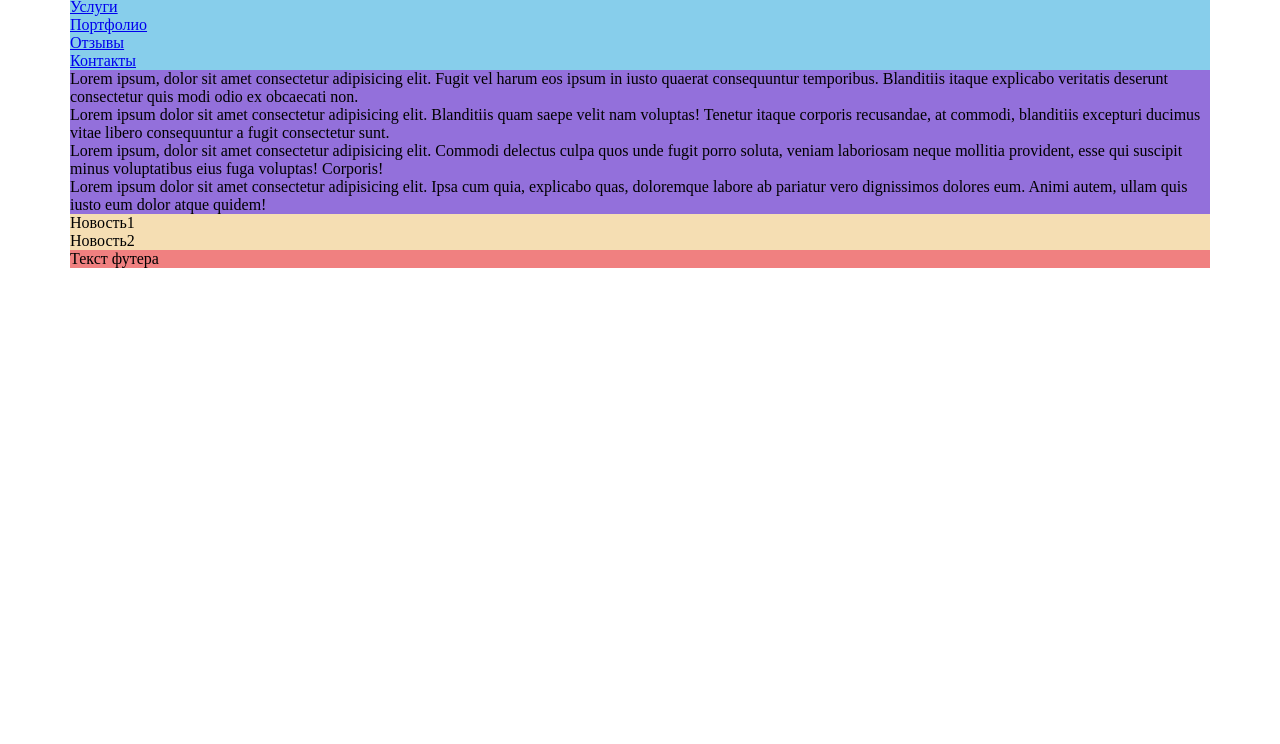
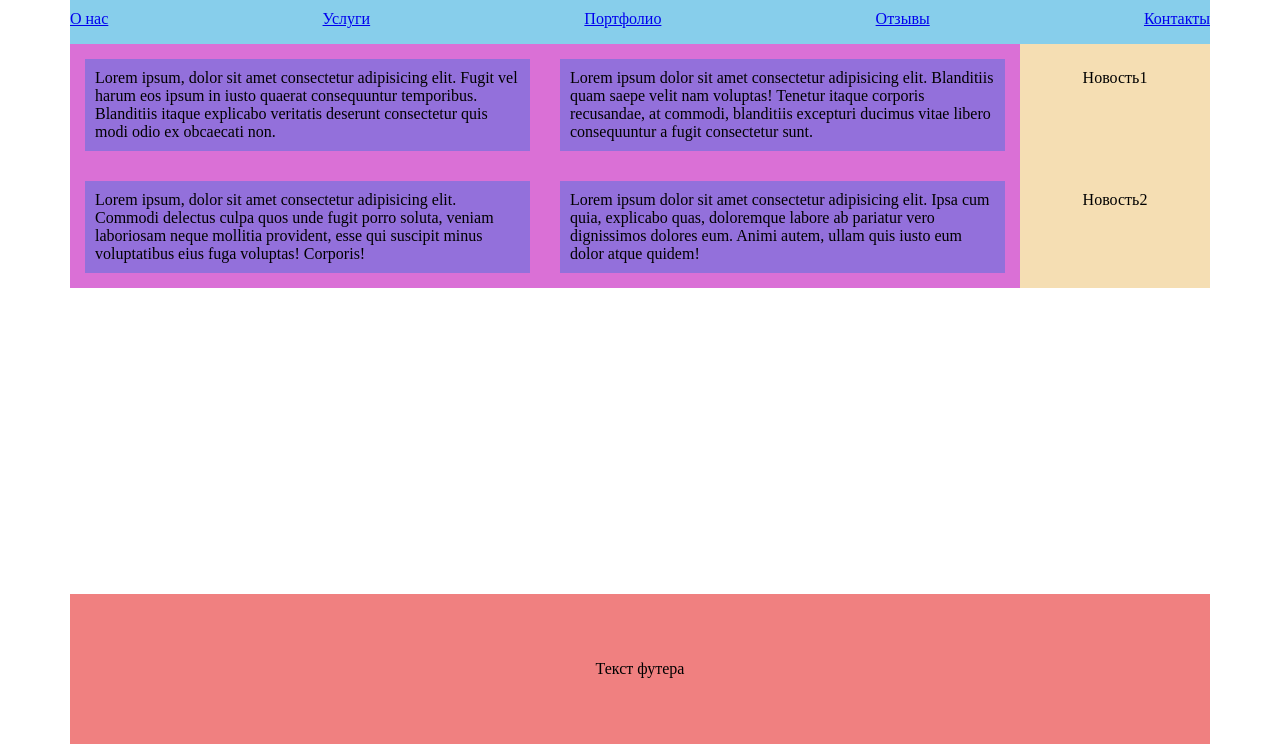
Before and after one commit to Wombatya/MarkUp_2022, a plain HTML site: page Блочная верстка/index.html in a window 1280 px wide. Shown: the part 56-800 px from the top of the page. Drawn offline with Linux system fonts and the light colour scheme.

Commit message:
The third lesson

```diff
--- a/Блочная верстка/index.html
+++ b/Блочная верстка/index.html
@@ -1,14 +1,16 @@
 <!DOCTYPE html>
 <html lang="en">
   <head>
-    <meta charset="UTF-8">
-    <meta http-equiv="X-UA-Compatible" content="IE=edge">
-    <meta name="viewport" content="width=device-width, initial-scale=1.0">
+    <meta charset="UTF-8" />
+    <meta http-equiv="X-UA-Compatible" content="IE=edge" />
+    <meta name="viewport" content="width=device-width, initial-scale=1.0" />
     <title>Блочная верстка</title>
-    <link rel="stylesheet" href="./style.css">
+    <link rel="stylesheet" href="./style.css" />
   </head>
   <body>
     <div class="container">
+      <div class="wrap">
+        <div class="wrap1">
           <!--  хэдер -->
           <header>
             <div class="logo">Логотип</div>
@@ -24,34 +26,53 @@
               <li><a href="#">Контакты</a></li>
             </ul>
           </nav>
+          <!-- основной контент -->
+          <div class="content">
             <!-- section -->
             <section>
               <div class="section-item">
-        Lorem ipsum, dolor sit amet consectetur adipisicing elit. Fugit vel harum eos ipsum in iusto quaerat consequuntur temporibus. Blanditiis itaque explicabo veritatis deserunt consectetur quis modi odio ex obcaecati non.
+                Lorem ipsum, dolor sit amet consectetur adipisicing elit. Fugit
+                vel harum eos ipsum in iusto quaerat consequuntur temporibus.
+                Blanditiis itaque explicabo veritatis deserunt consectetur quis
+                modi odio ex obcaecati non.
               </div>
               <div class="section-item">
-        Lorem ipsum dolor sit amet consectetur adipisicing elit. Blanditiis quam saepe velit nam voluptas! Tenetur itaque corporis recusandae, at commodi, blanditiis excepturi ducimus vitae libero consequuntur a fugit consectetur sunt.
+                Lorem ipsum dolor sit amet consectetur adipisicing elit.
+                Blanditiis quam saepe velit nam voluptas! Tenetur itaque
+                corporis recusandae, at commodi, blanditiis excepturi ducimus
+                vitae libero consequuntur a fugit consectetur sunt.
               </div>
               <div class="section-item">
-         Lorem ipsum, dolor sit amet consectetur adipisicing elit. Commodi delectus culpa quos unde fugit porro soluta, veniam laboriosam neque mollitia provident, esse qui suscipit minus voluptatibus eius fuga voluptas! Corporis!
+                Lorem ipsum, dolor sit amet consectetur adipisicing elit.
+                Commodi delectus culpa quos unde fugit porro soluta, veniam
+                laboriosam neque mollitia provident, esse qui suscipit minus
+                voluptatibus eius fuga voluptas! Corporis!
               </div>
               <div class="section-item">
-      Lorem ipsum dolor sit amet consectetur adipisicing elit. Ipsa cum quia, explicabo quas, doloremque labore ab pariatur vero dignissimos dolores eum. Animi autem, ullam quis iusto eum dolor atque quidem!
+                Lorem ipsum dolor sit amet consectetur adipisicing elit. Ipsa
+                cum quia, explicabo quas, doloremque labore ab pariatur vero
+                dignissimos dolores eum. Animi autem, ullam quis iusto eum dolor
+                atque quidem!
               </div>
             </section>
             <!-- сайдбар  -->
             <aside class="sidebar-right">
-    <div class="news">
-        Новость1
+              <div class="news">Новость1</div>
+              <div class="news">Новость2</div>
+            </aside>
           </div>
-    <div class="news">
-        Новость2
         </div>
-</aside>
         <!-- футер(подвал) -->
-<footer>
-    Текст футера
-</footer>
+        <footer>Текст футера</footer>
       </div>
+    </div>
+    <!-- проба flex -->
+    <!-- <h1>Пробуем flex</h1>
+<div class="pink">
+    <div class="orange block1">Блок 1</div>
+    <div class="orange block2">Блок 2</div>
+    <div class="orange block3">Блок 3</div>
+    <div class="orange block4">Блок 4</div>
+</div> -->
   </body>
 </html>
--- a/Блочная верстка/style.css
+++ b/Блочная верстка/style.css
@@ -10,9 +10,22 @@ ul {
     width: 1140px;
     margin: 0 auto;
 }
+.wrap {
+    display: flex;
+    flex-direction: column;
+    height: 100vh;
+}
+
+.wrap1 {
+    flex: 1;
+}
 /* стили хэдера */
 header {
     background: yellowgreen;
+    display: flex;
+    justify-content: space-between;
+    height: 50px;
+    align-items: center;
 }
 
 /* стили панели навигации */
@@ -21,22 +34,78 @@ header {
 }
 .main-menu-list {
     list-style: none;
+    display: flex;
+    justify-content: space-between;
+    height: 50px;
+    align-items: center;
 }
 
 /* стили контента */
+.content {
+   display: flex;
+}
 section {
     background: orchid;
+    flex: 5;
+    display: flex;
+    flex-wrap: wrap;
+
 }
 .section-item {
     background: mediumpurple;
+    padding: 10px;
+    margin: 15px;
+    box-sizing: border-box;
+    width: calc(50% - 30px);
 }
 
 /* стили сайдбара */
 .sidebar-right {
     background: wheat;
+    flex: 1;
+    display: flex;
+    flex-wrap: wrap;
+    justify-content: center;
+}
+
+.news {
+    padding: 10px;
+    margin: 15px;
+    box-sizing: border-box;
 }
 
 /* стили футера */
 footer {
     background: lightcoral;
+    height:  150px;
+    display: flex;
+    justify-content: center;
+    align-items: center;
 }
+
+
+
+
+
+
+
+
+
+
+/* стили для пробы flex */
+/* .pink {
+    background: pink;
+    display: flex;
+    height: 300px;
+    justify-content: space-between;
+    align-items: center;
+    flex-wrap: wrap;
+}
+
+.orange {
+    background: orange;
+    border: 1px solid black;
+    padding: 5px;
+    width: 50%;
+    box-sizing: border-box;
+} */
```
Lines whose indentation alone changed are shown as unchanged.
